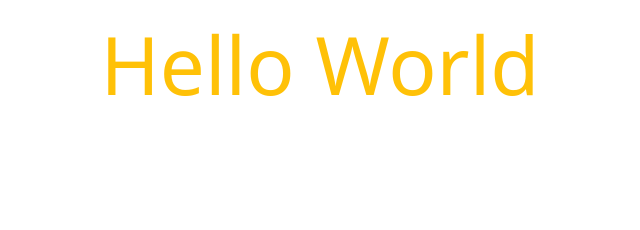
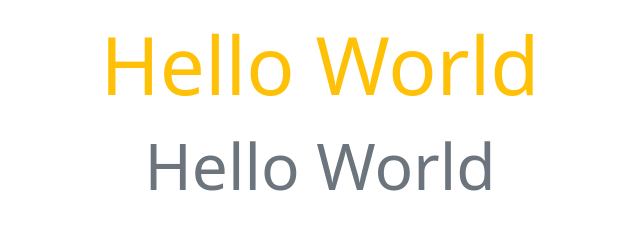
Before and after one commit to taha-aptech/branches-session6, a plain HTML site: page index.html in a window 1280 px wide. Shown: the whole page, without its empty margins (320-960 px from the left). Drawn offline with nearby package versions, Linux system fonts and the light colour scheme.

Commit message:
p tag in feature1 branch

```diff
--- a/index.html
+++ b/index.html
@@ -11,5 +11,6 @@
 </head>
 <body>
    <p class="display-1 text-center text-warning my-3">Hello World</p>
+   <p class="display-3 text-center text-secondary my-3">Hello World</p>
 </body>
 </html>
```
